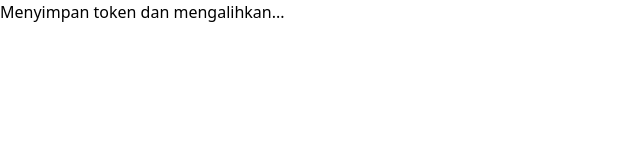
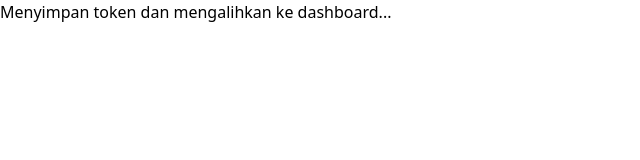
Before and after one commit to wisnu-wicaksana/tugas-pemrog, a Next.js app in the folder frontend/: page /auth/callback in a window 1280 px wide. Shown: the top 160 px of the page, without its empty margins (0-640 px from the left). Built offline with nearby package versions, Linux system fonts and the light colour scheme.

Commit message:
setup deploy

```diff
--- a/frontend/components/CallbackClient.js
+++ b/frontend/components/CallbackClient.js
@@ -1,7 +1,7 @@
 'use client';
 
+import { useSearchParams, useRouter } from 'next/navigation';
 import { useEffect } from 'react';
-import { useSearchParams, useRouter } from 'next/navigation';
 
 export default function CallbackClient() {
   const searchParams = useSearchParams();
@@ -9,17 +9,15 @@ export default function CallbackClient() {
 
   useEffect(() => {
     const token = searchParams.get('token');
+    console.log('✅ Token dari URL:', token);
 
     if (token) {
-      // Simpan token di localStorage (bisa juga pakai cookie)
       localStorage.setItem('token', token);
-
-      // Arahkan user ke dashboard
-      router.replace('/dashboard');
+      router.replace('/dashboard'); // ✅ langsung ke dashboard
     } else {
-      console.error('Token tidak ditemukan di URL');
+      console.warn('❌ Token tidak ditemukan di URL');
     }
   }, [searchParams, router]);
 
-  return <p>Menyimpan token dan mengalihkan...</p>;
+  return <p>Menyimpan token dan mengalihkan ke dashboard...</p>;
 }
--- a/frontend/hooks/useAuth.js
+++ b/frontend/hooks/useAuth.js
@@ -14,7 +14,7 @@ export function useAuth() {
 
     if (!token) {
       // Jika tidak ada token, arahkan ke halaman login
-      router.push('/login');
+      router.push('/');
     } else {
       setLoading(false);
     }
```
